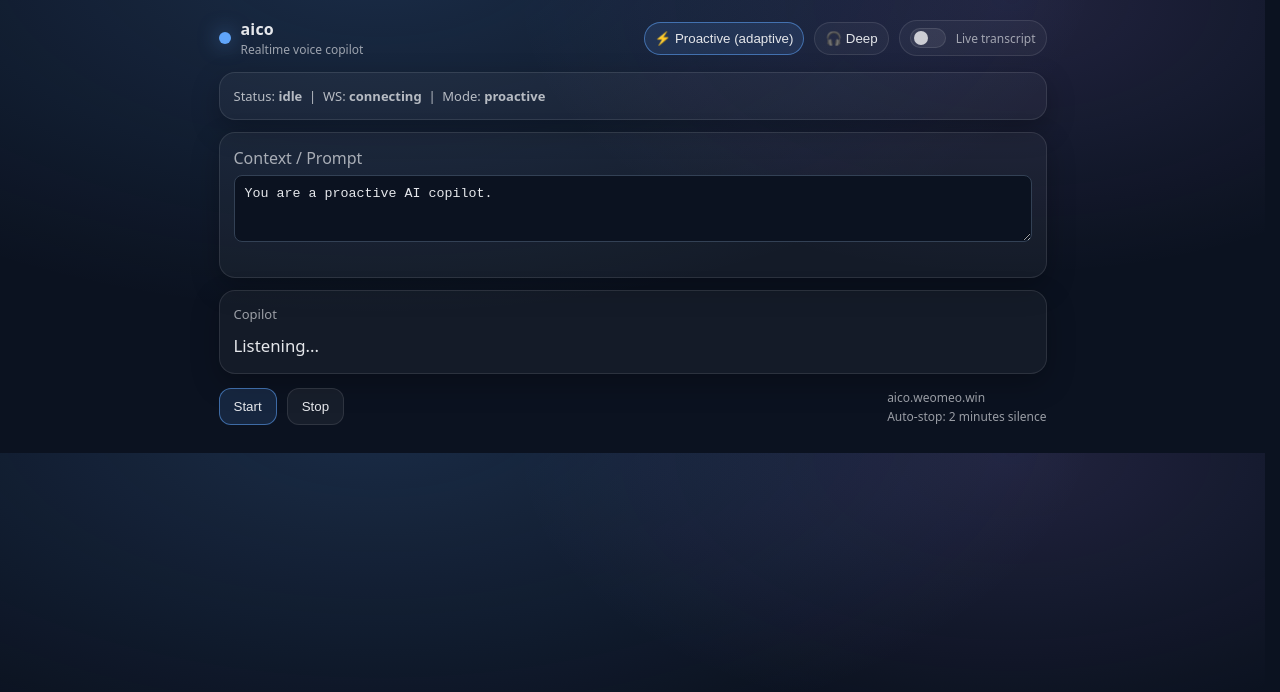
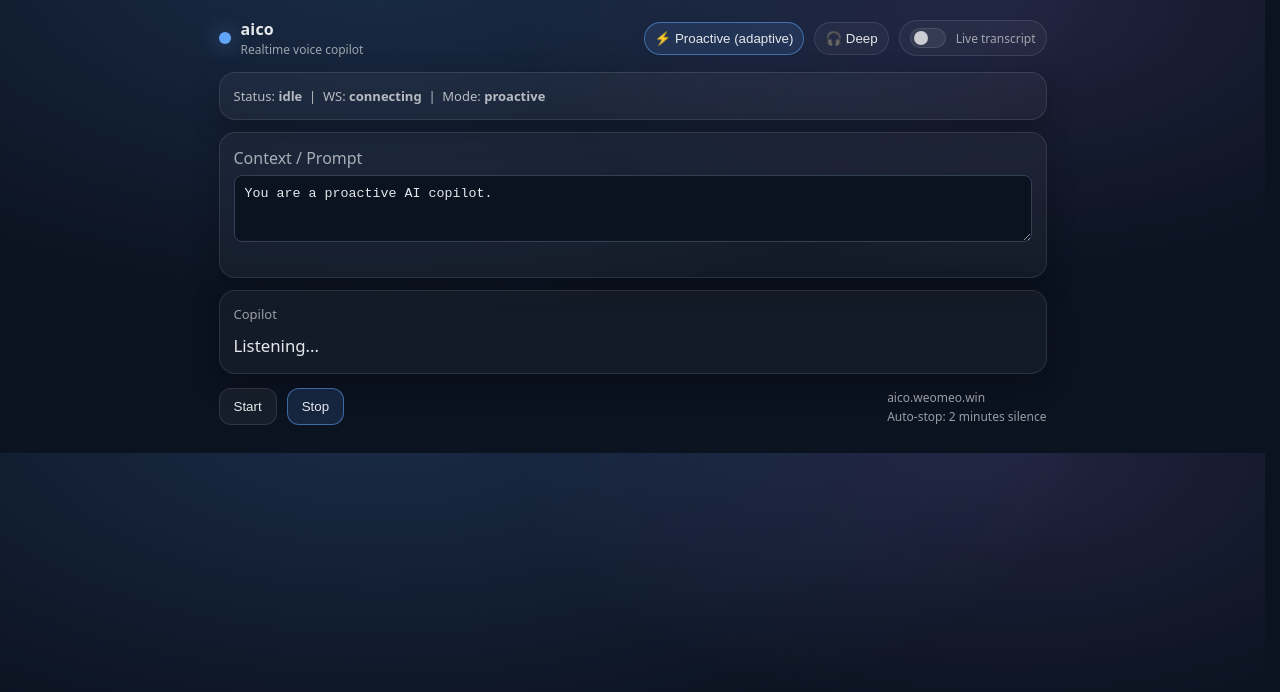
Before and after one commit to hosseinayoubi/aico, a React (Vite) app in the folder frontend/: page / in a window 1280 px wide. Shown: the top 692 px of the page. Built offline with nearby package versions, Linux system fonts and the light colour scheme; no server answers.

Commit message:
Update App.jsx

```diff
--- a/frontend/src/App.jsx
+++ b/frontend/src/App.jsx
@@ -442,7 +442,7 @@ export default function App() {
 
 <div className="bottomBar">
   <button
-    className={isListening ? "btn" : "btn primary"}
+    className={isListening ? "btn primary" : "btn"}
     onClick={startListening}
     disabled={isListening}
   >
@@ -450,7 +450,7 @@ export default function App() {
   </button>
 
   <button
-    className={isListening ? "btn primary" : "btn"}
+    className={isListening ? "btn" : "btn primary"}
     onClick={() => stopListening(false)}
     disabled={!isListening}
   >
```
